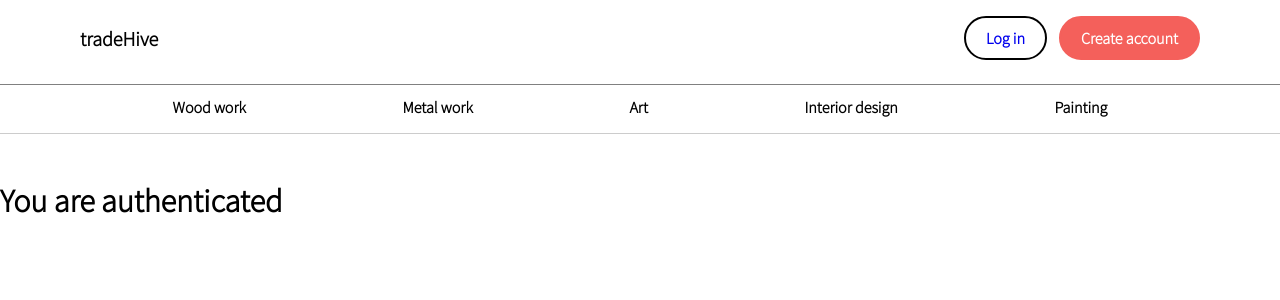
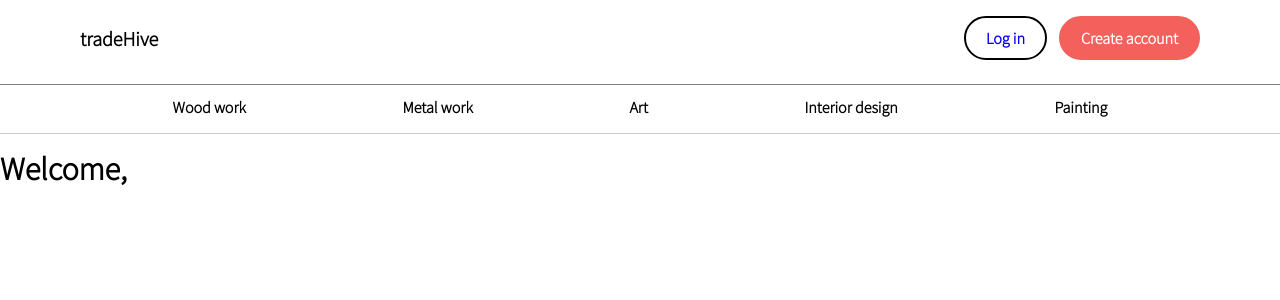
Before and after one commit to munene-m/TradeHive, a Vue app in the folder client/: page /home-page in a window 1280 px wide. Shown: the top 300 px of the page. Built offline with nearby package versions, Linux system fonts and the light colour scheme; sample sign-in values are in the browser's storage.

Commit message:
created a function that gets the first name of the logged in user and displays it in the welcome text on the home page

```diff
--- a/client/src/stores/auth.js
+++ b/client/src/stores/auth.js
@@ -1,36 +1,51 @@
 import { defineStore, acceptHMRUpdate } from "pinia";
 import { registerUrl, loginUrl } from "../utils/authUrls";
-import axios from 'axios'
+import axios from "axios";
 
 export const useAuthStore = defineStore({
   id: "auth",
   state: () => ({
-    user: JSON.parse(localStorage.getItem("token"))
+    user: JSON.parse(localStorage.getItem("token")),
+    userDetails: "",
   }),
 
-  getters:{
-
-  },
+  getters: {},
 
   actions: {
-    async register(firstname, lastname, email, password ){
-      const response = await axios.post(registerUrl, {firstname, lastname, email, password})
-      this.user = response.data.token
-      localStorage.setItem("token", JSON.stringify(response.data.token))
+    async register(firstname, lastname, email, password) {
+      const response = await axios.post(registerUrl, {
+        firstname,
+        lastname,
+        email,
+        password,
+      });
+      this.user = response.data.token;
+      localStorage.setItem("token", JSON.stringify(response.data.token));
     },
     async login(email, password) {
-      const response = await axios.post(loginUrl, {email, password})
-      this.user = response.data.token
-      localStorage.setItem("token", JSON.stringify(response.data.token))
-      console.log(this.user)
+      const response = await axios.post(loginUrl, { email, password });
+      this.user = response.data.token;
+      localStorage.setItem("token", JSON.stringify(response.data.token));
+      console.log(this.user);
     },
-    async logOut(){
-      this.user = null
-      localStorage.removeItem("token")
-    }
-  }
+    async logOut() {
+      this.user = null;
+      localStorage.removeItem("token");
+    },
+    async getUser() {
+      fetch("http://localhost:3000/auth/credentials", {
+        method: "GET",
+        headers: {
+          Authorization: `Bearer ${this.user}`,
+        },
+      })
+        .then((response) => response.json())
+        .then((response) => (this.userDetails = response.firstname))
+        .catch((err) => console.log(err));
+    },
+  },
 });
 
-if(import.meta.hot) {
-  import.meta.hot.accept(acceptHMRUpdate(useAuthStore, import.meta.hot))
+if (import.meta.hot) {
+  import.meta.hot.accept(acceptHMRUpdate(useAuthStore, import.meta.hot));
 }
--- a/client/src/views/HomePage.vue
+++ b/client/src/views/HomePage.vue
@@ -1,10 +1,15 @@
+<script setup>
+import { useAuthStore } from "../stores/auth";
+const authStore = useAuthStore()
+</script>
+
 <template>
-<h1>You are authenticated</h1>
+<h1>Welcome, {{ authStore.userDetails }}</h1>
 </template>
 
 <style>
 h1{
     position: relative;
-    top:10rem;
+    top:8rem;
 }
 </style>
```
